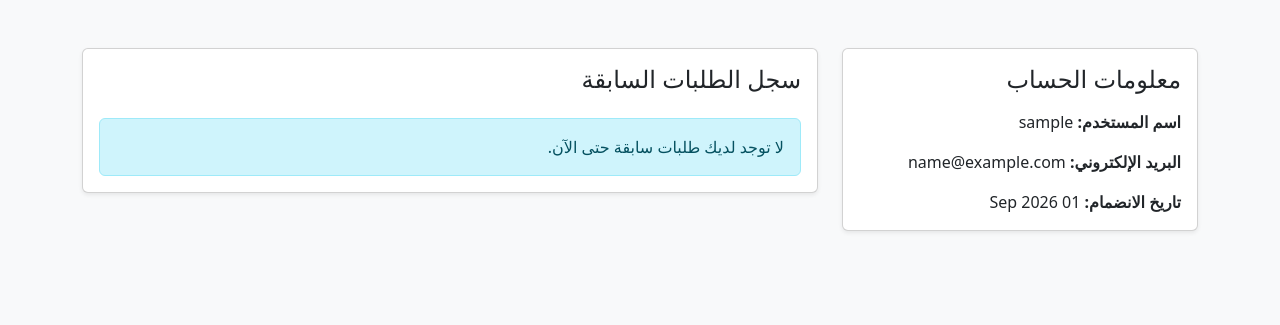
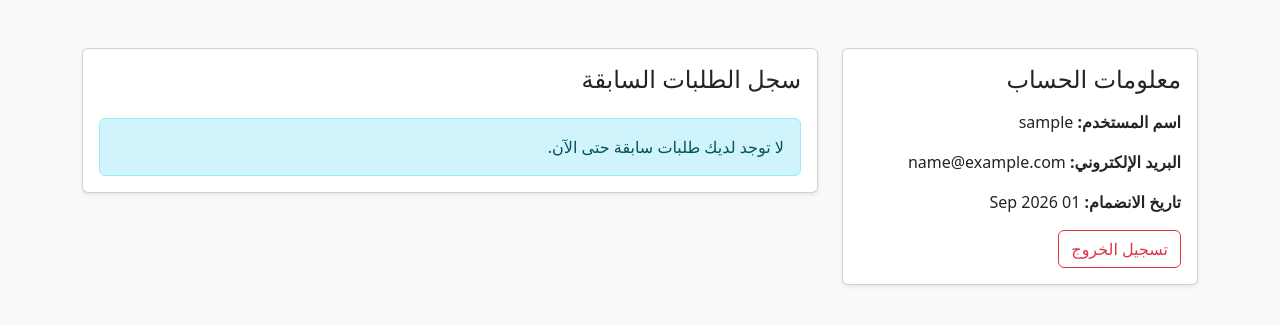
Before and after one commit to tabazayahya5-dev/ecommerce_project, a Django app: page /accounts/profile/ in a window 1280 px wide. Shown: the top 325 px of the page. Run offline with Django 5.2, Linux system fonts and the light colour scheme; the visitor is signed in with stand-in values (Sample User, id 1); data that the repository does not hold is empty.

Commit message:
feat(accounts): add logout view and update registration flow to redirect to login

```diff
--- a/accounts/urls.py
+++ b/accounts/urls.py
@@ -6,6 +6,7 @@ app_name = 'accounts'
 urlpatterns = [
     path('login/', views.login_view, name='login'),
     path('register/', views.register_view, name='register'),
+    path('logout/', views.logout_view, name='logout'),
     path('profile/', views.profile_view, name='profile'),
     path('orders/<int:order_id>/', views.order_detail_view, name='order_detail'),
 ]
--- a/accounts/views.py
+++ b/accounts/views.py
@@ -39,10 +39,10 @@ def register_view(request):
     if request.method == 'POST':
         form = CustomUserCreationForm(request.POST)
         if form.is_valid():
-            user = form.save()
-            login(request, user)
-            messages.success(request, "تم إنشاء حسابك بنجاح! مرحباً بك.")
-            return redirect('accounts:profile')
+            form.save()
+            #login(request, user)
+            messages.success(request, "تم إنشاء حسابك بنجاح! يمكنك الآن تسجيل الدخول.")
+            return redirect('accounts:login')
         else:
             messages.error(request, "يرجى تصحيح الأخطاء الموضحة أدناه.")
     else:
@@ -50,6 +50,10 @@ def register_view(request):
 
     return render(request, 'accounts/register.html', {'form': form })
 
+def logout_view(request):
+    logout(request)
+    messages.info(request, "تم تسجيل الخروج بنجاح.")
+    return redirect('accounts:login')
 
 @login_required
 def profile_view(request):
--- a/templates/accounts/profile.html
+++ b/templates/accounts/profile.html
@@ -19,6 +19,7 @@
                     <p class="card-text"><strong>اسم المستخدم:</strong> {{ user.username }}</p>
                     <p class="card-text"><strong>البريد الإلكتروني:</strong> {{ user.email }}</p>
                     <p class="card-text"><strong>تاريخ الانضمام:</strong> {{ user.date_joined|date:"d M Y" }}</p>
+                    <a href="{% url 'accounts:logout' %}" class="btn btn-outline-danger">تسجيل الخروج</a>
                 </div>
             </div>
         </div>
```
